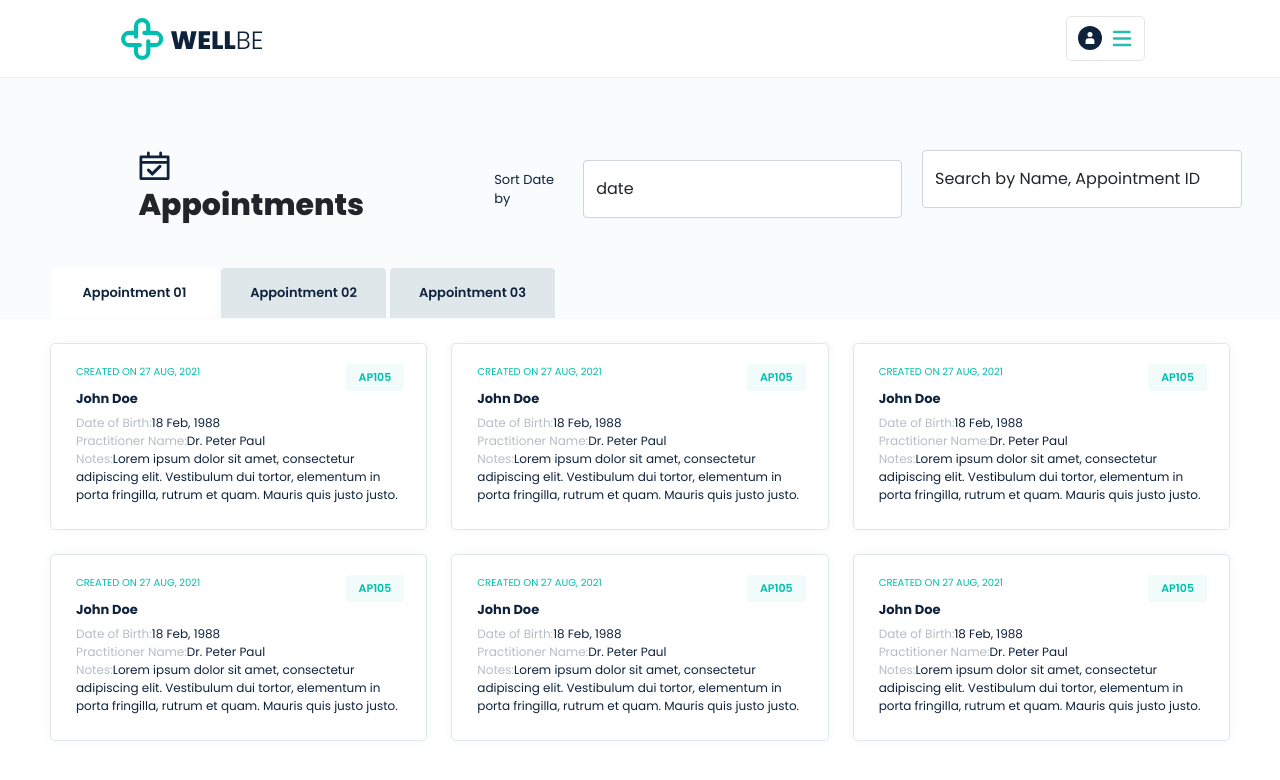
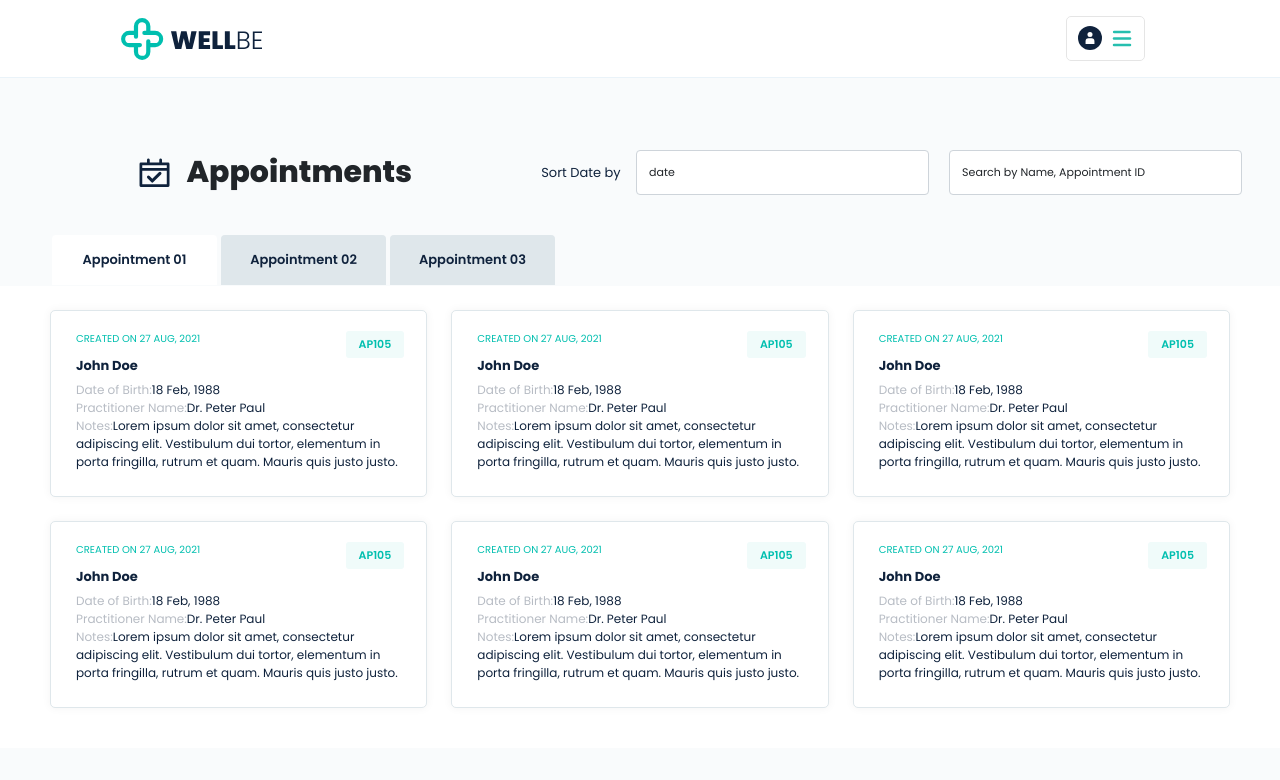
Before and after one commit to NimeshaKahingala/Wellbe, a website built with Parcel: page src/cancellations.html in a window 1280 px wide. Built offline with nearby package versions, Linux system fonts and the light colour scheme.

Commit message:
styles added

```diff
--- a/src/styles.scss
+++ b/src/styles.scss
@@ -104,6 +104,10 @@ body {
     // margin: auto;
     max-width: unset;
     padding: 0;
+
+    .left {
+      display: flex;
+    }
 
     .btn-wrap {
       display: flex;
@@ -348,7 +352,7 @@ body {
 
   .header {
     display: flex;
-    // justify-content: space-between;
+    justify-content: flex-end;
     margin: auto;
     width: 94%;
 
@@ -366,12 +370,35 @@ body {
     }
 
     .search-wrap {
+    }
 
+    .form-floating {
+      width: 293px;
+
+      label {
+        font-size: 13px;
+        transform: scale(.85) translateY(-.2px) translateX(.15rem);
+      }
+
+      .form-control, .form-select{
+        font-size: 13px;
+        height: 45px;
+        padding-top: 16px;
+
+        &:focus~label, &:not(:placeholder-shown)~label{
+          color: #25BEAE;
+          font-size: 9px;
+          font-weight: 600;
+          opacity: 1;
+          transform: scale(.85) translateY(-10px) translateX(.15rem)
+        }
+      }
     }
 
     .title {
       font-size: 30px;
       font-weight: 800;
+      flex: 1;
       margin: 0 100px;
 
       .icon {
```
Also changed, not shown: src/createappoinment.html (+1 -1 lines).
